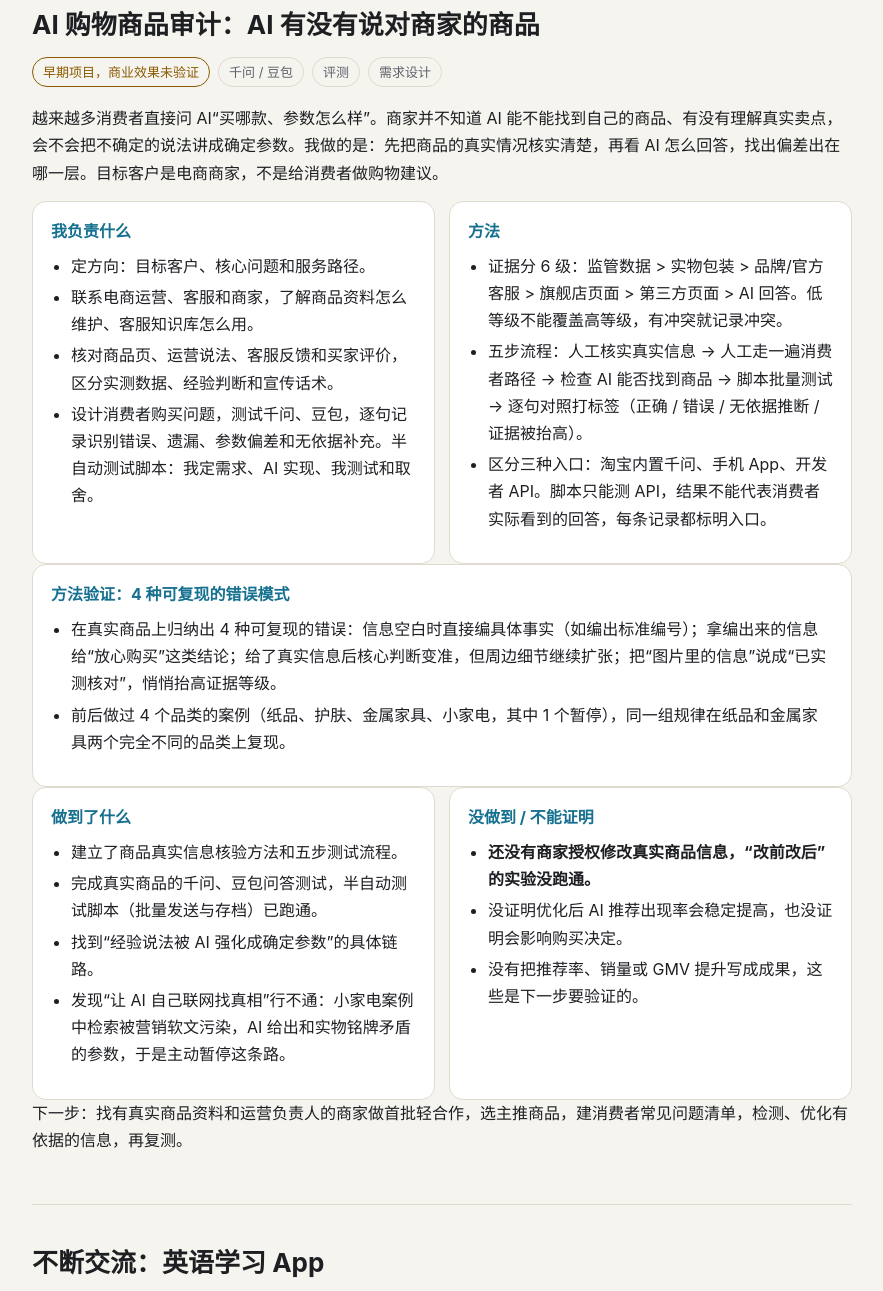
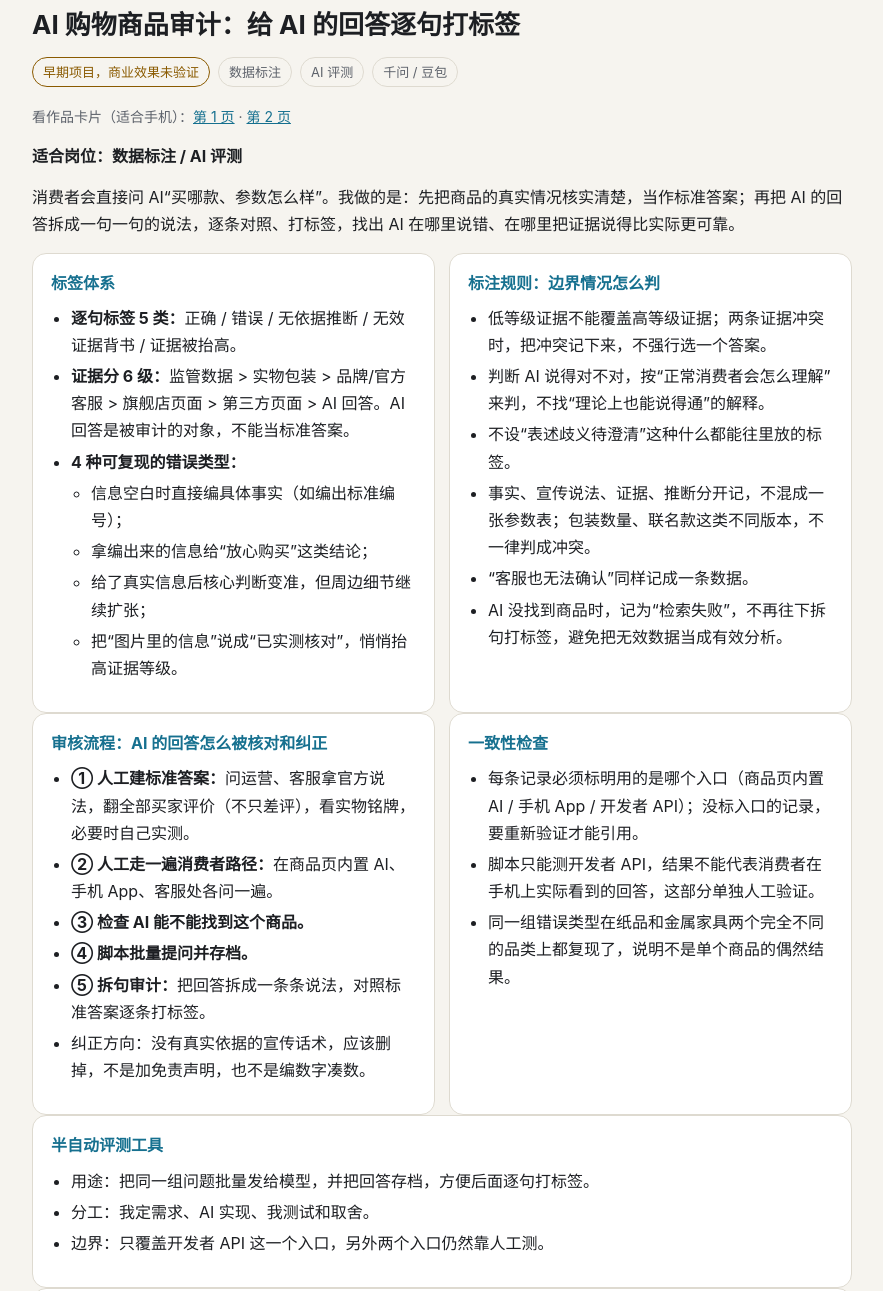
Before and after one commit to wingyyy-lgtm/portfolio, a plain HTML site: page index.html in a window 1280 px wide. Shown: the part 393-1684 px from the top of the page, without its empty margins (198-1081 px from the left). Drawn offline with Linux system fonts and the light colour scheme.

Commit message:
Portfolio v4

```diff
--- a/index.html
+++ b/index.html
@@ -57,45 +57,68 @@ a:focus-visible,.btn:focus-visible{outline:3px solid var(--accent);outline-offse
 </header>
 
 <section id="shopping">
-  <h2>AI 购物商品审计：AI 有没有说对商家的商品</h2>
-  <div class="meta"><span class="tag warn">早期项目，商业效果未验证</span><span class="tag">千问 / 豆包</span><span class="tag">评测</span><span class="tag">需求设计</span></div>
-  <p>越来越多消费者直接问 AI“买哪款、参数怎么样”。商家并不知道 AI 能不能找到自己的商品、有没有理解真实卖点，会不会把不确定的说法讲成确定参数。我做的是：先把商品的真实情况核实清楚，再看 AI 怎么回答，找出偏差出在哪一层。目标客户是电商商家，不是给消费者做购物建议。</p>
+  <h2>AI 购物商品审计：给 AI 的回答逐句打标签</h2>
+  <div class="meta"><span class="tag warn">早期项目，商业效果未验证</span><span class="tag">数据标注</span><span class="tag">AI 评测</span><span class="tag">千问 / 豆包</span></div>
+  <p class="note">看作品卡片（适合手机）：<a href="img/cards/audit-1.png">第 1 页</a> · <a href="img/cards/audit-2.png">第 2 页</a></p>
+  <p><strong>适合岗位：数据标注 / AI 评测</strong></p>
+  <p>消费者会直接问 AI“买哪款、参数怎么样”。我做的是：先把商品的真实情况核实清楚，当作标准答案；再把 AI 的回答拆成一句一句的说法，逐条对照、打标签，找出 AI 在哪里说错、在哪里把证据说得比实际更可靠。</p>
   <div class="cols">
-    <div class="box"><h3>我负责什么</h3><ul>
-      <li>定方向：目标客户、核心问题和服务路径。</li>
-      <li>联系电商运营、客服和商家，了解商品资料怎么维护、客服知识库怎么用。</li>
-      <li>核对商品页、运营说法、客服反馈和买家评价，区分实测数据、经验判断和宣传话术。</li>
-      <li>设计消费者购买问题，测试千问、豆包，逐句记录识别错误、遗漏、参数偏差和无依据补充。半自动测试脚本：我定需求、AI 实现、我测试和取舍。</li>
+    <div class="box"><h3>标签体系</h3><ul>
+      <li><strong>逐句标签 5 类：</strong>正确 / 错误 / 无依据推断 / 无效证据背书 / 证据被抬高。</li>
+      <li><strong>证据分 6 级：</strong>监管数据 &gt; 实物包装 &gt; 品牌/官方客服 &gt; 旗舰店页面 &gt; 第三方页面 &gt; AI 回答。AI 回答是被审计的对象，不能当标准答案。</li>
+      <li><strong>4 种可复现的错误类型：</strong>
+        <ul>
+          <li>信息空白时直接编具体事实（如编出标准编号）；</li>
+          <li>拿编出来的信息给“放心购买”这类结论；</li>
+          <li>给了真实信息后核心判断变准，但周边细节继续扩张；</li>
+          <li>把“图片里的信息”说成“已实测核对”，悄悄抬高证据等级。</li>
+        </ul></li>
     </ul></div>
-    <div class="box"><h3>方法</h3><ul>
-      <li>证据分 6 级：监管数据 &gt; 实物包装 &gt; 品牌/官方客服 &gt; 旗舰店页面 &gt; 第三方页面 &gt; AI 回答。低等级不能覆盖高等级，有冲突就记录冲突。</li>
-      <li>五步流程：人工核实真实信息 → 人工走一遍消费者路径 → 检查 AI 能否找到商品 → 脚本批量测试 → 逐句对照打标签（正确 / 错误 / 无依据推断 / 证据被抬高）。</li>
-      <li>区分三种入口：淘宝内置千问、手机 App、开发者 API。脚本只能测 API，结果不能代表消费者实际看到的回答，每条记录都标明入口。</li>
+    <div class="box"><h3>标注规则：边界情况怎么判</h3><ul>
+      <li>低等级证据不能覆盖高等级证据；两条证据冲突时，把冲突记下来，不强行选一个答案。</li>
+      <li>判断 AI 说得对不对，按“正常消费者会怎么理解”来判，不找“理论上也能说得通”的解释。</li>
+      <li>不设“表述歧义待澄清”这种什么都能往里放的标签。</li>
+      <li>事实、宣传说法、证据、推断分开记，不混成一张参数表；包装数量、联名款这类不同版本，不一律判成冲突。</li>
+      <li>“客服也无法确认”同样记成一条数据。</li>
+      <li>AI 没找到商品时，记为“检索失败”，不再往下拆句打标签，避免把无效数据当成有效分析。</li>
     </ul></div>
   </div>
-  <div class="box"><h3>方法验证：4 种可复现的错误模式</h3><ul>
-    <li>在真实商品上归纳出 4 种可复现的错误：信息空白时直接编具体事实（如编出标准编号）；拿编出来的信息给“放心购买”这类结论；给了真实信息后核心判断变准，但周边细节继续扩张；把“图片里的信息”说成“已实测核对”，悄悄抬高证据等级。</li>
-    <li>前后做过 4 个品类的案例（纸品、护肤、金属家具、小家电，其中 1 个暂停），同一组规律在纸品和金属家具两个完全不同的品类上复现。</li>
-  </ul></div>
   <div class="cols">
-    <div class="box"><h3>做到了什么</h3><ul>
-      <li>建立了商品真实信息核验方法和五步测试流程。</li>
-      <li>完成真实商品的千问、豆包问答测试，半自动测试脚本（批量发送与存档）已跑通。</li>
-      <li>找到“经验说法被 AI 强化成确定参数”的具体链路。</li>
-      <li>发现“让 AI 自己联网找真相”行不通：小家电案例中检索被营销软文污染，AI 给出和实物铭牌矛盾的参数，于是主动暂停这条路。</li>
+    <div class="box"><h3>审核流程：AI 的回答怎么被核对和纠正</h3><ul>
+      <li><strong>① 人工建标准答案：</strong>问运营、客服拿官方说法，翻全部买家评价（不只差评），看实物铭牌，必要时自己实测。</li>
+      <li><strong>② 人工走一遍消费者路径：</strong>在商品页内置 AI、手机 App、客服处各问一遍。</li>
+      <li><strong>③ 检查 AI 能不能找到这个商品。</strong></li>
+      <li><strong>④ 脚本批量提问并存档。</strong></li>
+      <li><strong>⑤ 拆句审计：</strong>把回答拆成一条条说法，对照标准答案逐条打标签。</li>
+      <li>纠正方向：没有真实依据的宣传话术，应该删掉，不是加免责声明，也不是编数字凑数。</li>
     </ul></div>
-    <div class="box"><h3>没做到 / 不能证明</h3><ul>
-      <li><strong>还没有商家授权修改真实商品信息，“改前改后”的实验没跑通。</strong></li>
-      <li>没证明优化后 AI 推荐出现率会稳定提高，也没证明会影响购买决定。</li>
-      <li>没有把推荐率、销量或 GMV 提升写成成果，这些是下一步要验证的。</li>
+    <div class="box"><h3>一致性检查</h3><ul>
+      <li>每条记录必须标明用的是哪个入口（商品页内置 AI / 手机 App / 开发者 API）；没标入口的记录，要重新验证才能引用。</li>
+      <li>脚本只能测开发者 API，结果不能代表消费者在手机上实际看到的回答，这部分单独人工验证。</li>
+      <li>同一组错误类型在纸品和金属家具两个完全不同的品类上都复现了，说明不是单个商品的偶然结果。</li>
     </ul></div>
   </div>
-  <p>下一步：找有真实商品资料和运营负责人的商家做首批轻合作，选主推商品，建消费者常见问题清单，检测、优化有依据的信息，再复测。</p>
+  <div class="box"><h3>半自动评测工具</h3><ul>
+    <li>用途：把同一组问题批量发给模型，并把回答存档，方便后面逐句打标签。</li>
+    <li>分工：我定需求、AI 实现、我测试和取舍。</li>
+    <li>边界：只覆盖开发者 API 这一个入口，另外两个入口仍然靠人工测。</li>
+  </ul></div>
+  <div class="box"><h3>4 个案例（其中 1 个暂停）</h3><ul>
+    <li>品类：纸品、护肤、金属家具、小家电。</li>
+    <li>纸品案例让我发现“一个商品”要分清品牌、系列、型号、版本和销售规格；护肤案例让我确认，商品详情页不是标准答案，只是一个信息源。</li>
+    <li>小家电案例暂停：让 AI 自己联网找真相时，检索结果被营销软文污染，AI 给出和实物铭牌矛盾的参数。我判断这条路走不通，主动暂停；已经建好的标准答案留着以后用。</li>
+  </ul></div>
+  <div class="box"><h3>没做到 / 不能证明</h3><ul>
+    <li><strong>还没有商家授权修改真实商品信息，“改前改后”的实验没跑通。</strong></li>
+    <li>没有统计标注数量和准确率，这里也不写这类数字。</li>
+    <li>没有把推荐率、销量或 GMV 提升写成成果，这些是下一步要验证的。</li>
+  </ul></div>
 </section>
 
 <section id="english">
   <h2>不断交流：英语学习 App</h2>
-  <div class="meta"><span class="tag ok">本地运行、每天自用</span><span class="tag">需求设计</span><span class="tag">AI 出题与批改</span></div>
+  <div class="meta"><span class="tag ok">本地运行、数据存云端、自用</span><span class="tag">需求设计</span><span class="tag">AI 出题与批改</span></div>
+  <p class="note">看作品卡片（适合手机）：<a href="img/cards/english-1.png">第 1 页</a> · <a href="img/cards/english-2.png">第 2 页</a></p>
   <p>我英语基础弱，常用 AI 电话练口语。这个 App 把电话里学到的句子存起来，按熟练程度排期复习，再让 AI 老师把句子放进真实场景里练。</p>
 
   <div class="shots" role="group" aria-label="App 截图">
@@ -111,14 +134,14 @@ a:focus-visible,.btn:focus-visible{outline:3px solid var(--accent);outline-offse
     <div class="box"><h3>做到了什么</h3><ul>
       <li>复习排程：新、学习中、已掌握三个阶段，到期的句子优先出现。</li>
       <li>AI 老师：从通话记录里挑句子，出题、批改、补全场景；角色扮演不设标准答案，只判断回复算不算正常交流。</li>
-      <li>本地运行，我每天自用。</li>
+      <li>本地运行、数据存云端，我自用。</li>
       <li>场景库：30 个日常场景（问路、看医生、租房、公交站搭话等）的常用说法，生成场景时随机抽一个，并规定对话里要有肯定、拒绝和听不懂时的救场句。</li>
     </ul></div>
     <div class="box"><h3>没做到 / 不能证明</h3><ul>
       <li>没有证明它比别的 App 更有效，只有我自己的使用感受。</li>
       <li>AI 批改的质量没有做过系统评测。</li>
       <li>场景里有一部分常用说法是我整理时推断的，没有母语者审过。</li>
-      <li>这个 App 是本地运行的，没法放到公网上让大家直接用，所以这里只放截图。</li>
+      <li>这个 App 是本地运行、数据存云端的，没法放到公网上让大家直接用，所以这里只放截图。</li>
     </ul></div>
   </div>
 </section>
@@ -126,6 +149,7 @@ a:focus-visible,.btn:focus-visible{outline:3px solid var(--accent);outline-offse
 <section id="council">
   <h2>UY 共享背景板：双模型讨论原型</h2>
   <div class="meta"><span class="tag warn">原型，不是成品</span><span class="tag">需求设计</span><span class="tag">AI 测试</span><span class="tag">DeepSeek + Qwen</span></div>
+  <p class="note">看作品卡片（适合手机）：<a href="img/cards/uy-1.png">第 1 页</a> · <a href="img/cards/uy-2.png">第 2 页</a></p>
   <p>我想验证的是：做项目决策时，让两个模型读同一份事实、各自判断，会不会比只问一个更有用。这个原型把它做成了流程：我只补充一次信息，两个模型读同一份最新的事实状态，各自更新判断，每一轮都保留下来方便回看。</p>
   <p><img src="img/shared-context.svg" alt="同一份事实状态同时交给 DeepSeek 和 Qwen" style="max-width:320px;width:100%;height:auto"></p>
   <div class="box"><h3>为什么做</h3><ul>
@@ -161,12 +185,13 @@ a:focus-visible,.btn:focus-visible{outline:3px solid var(--accent);outline-offse
       <li>没有接入商家选品、商品或广告数据，没有多业务子 Agent 调度。</li>
     </ul></div>
   </div>
-  <p class="note">项目仓库还在整理，整理好后再放链接。</p>
+  <p><a href="https://github.com/wingyyy-lgtm/uy-shared-board">项目仓库</a></p>
 </section>
 
 <section id="gesture">
   <h2>手势验证：先写标准，再看数据</h2>
   <div class="meta"><span class="tag warn">验证中，未完成</span><span class="tag">AI 测试</span><span class="tag">评测</span><span class="tag">手部关键点</span></div>
+  <p class="note">看作品卡片（适合手机）：<a href="img/cards/gesture-1.png">打开</a></p>
   <p>目标是用摄像头区分握拳后是“放下”还是“甩出”，并且不在我正常用电脑时乱触发。这个项目现在做得最多的不是功能，而是怎么证明它不乱触发。</p>
   <h3>我怎么做验证</h3>
   <ul>
```
